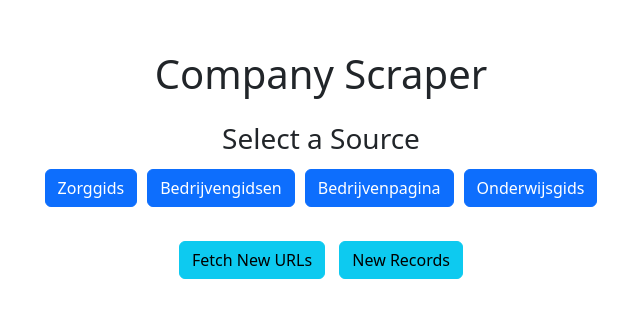
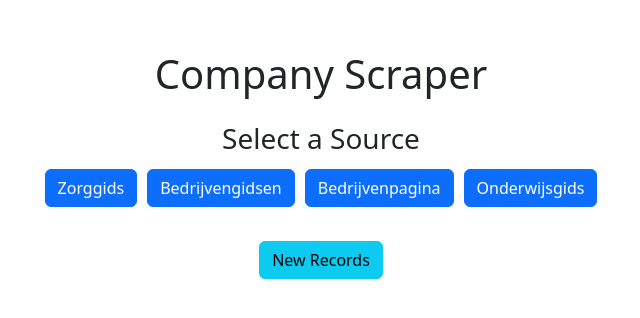
Before and after one commit to devhassan17/Scrapper-V2, a Flask app: page / in a window 1280 px wide. Shown: the top 318 px of the page, without its empty margins (319-959 px from the left). Run offline with Flask 3, Linux system fonts and the light colour scheme; the visitor is signed in with stand-in values (Sample User, id 1); parts of the project's set-up code (start-up, migrations or seed data) failed here and were passed over; some libraries are stand-ins or nearby versions.

Commit message:
update app.py

```diff
--- a/templates/index.html
+++ b/templates/index.html
@@ -25,7 +25,6 @@
             </div>
         </div>
         <div class="mt-4">
-            <button onclick="window.location.href='/fetch_new_urls'" class="btn btn-info">Fetch New URLs</button>
             <button onclick="window.location.href='/new_records'" class="btn btn-info">New Records</button>
         </div>
     </div>
```
